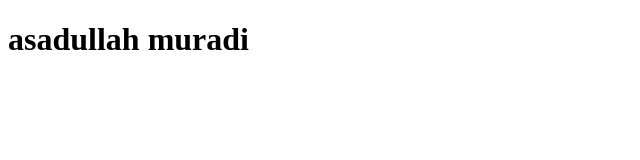
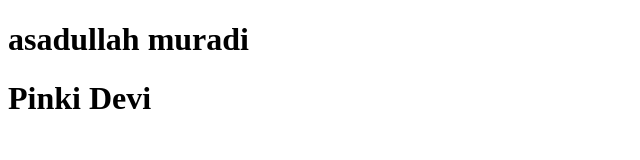
Before and after one commit to Avinash-Singh1/githubrevise, a plain HTML site: page index.html in a window 1280 px wide. Shown: the whole page, without its empty margins (0-640 px from the left). Drawn offline with Linux system fonts and the light colour scheme.

Commit message:
name Pinki Devi added

```diff
--- a/index.html
+++ b/index.html
@@ -7,5 +7,6 @@
 </head>
 <body>
     <h1>asadullah muradi</h1>
+    <h1>Pinki Devi</h1>
 </body>
 </html>
--- a/main.js
+++ b/main.js
@@ -1 +1,2 @@
 console.log("avinash singh");
+console.log("Pinki Devi");
```
Also changed, not shown: a.txt, avi.txt, sir.txt, sirname.txt, text.txt (deleted).
